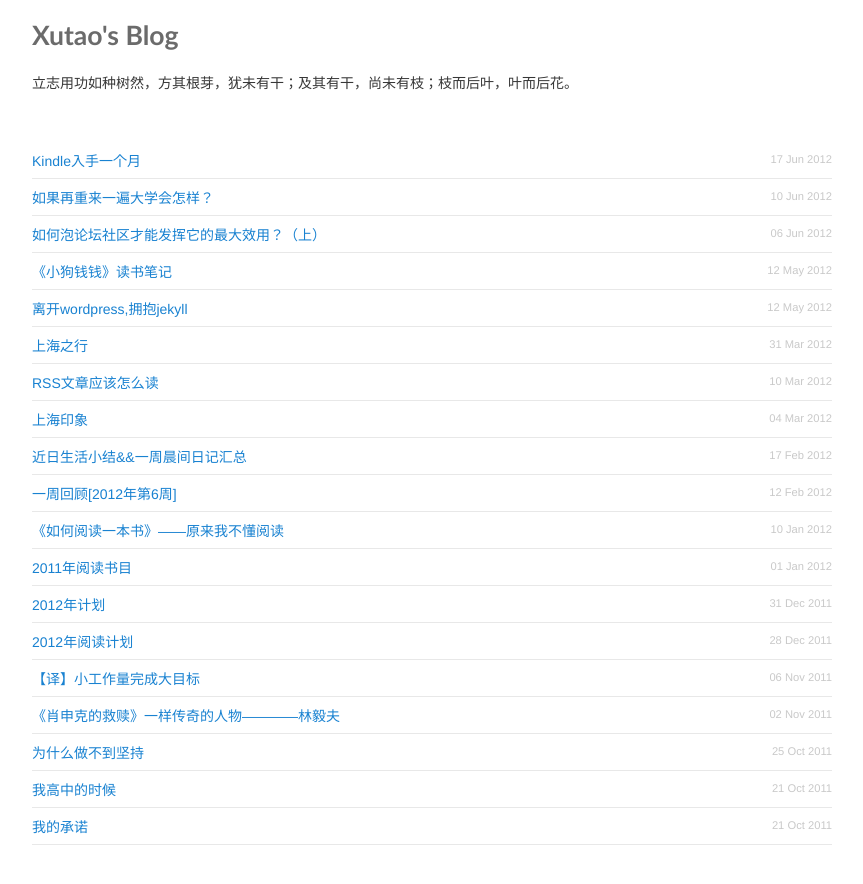
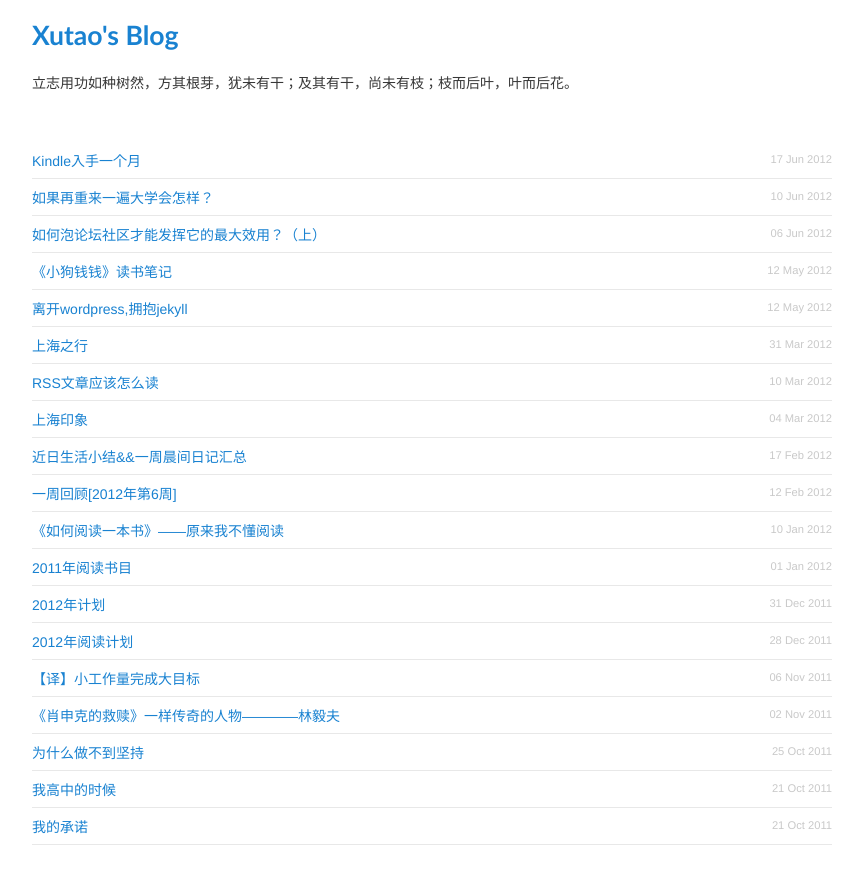
Before and after one commit to xutao1988/xutao1988.github.com, a Jekyll site: the page built from index.html, in a window 1280 px wide. Shown: the top 884 px of the page, without its empty margins (208-1071 px from the left). Built offline with Jekyll 4.4.1, drawn with Linux system fonts in a browser that asks for light colours; Markdown is read by kramdown in place of the engine named in the settings.

Commit message:
fix the title

```diff
--- a/index.html
+++ b/index.html
@@ -3,7 +3,7 @@ layout: layout
 title: "徐涛 知行合一"
 ---
 
-<h2 style="margin: 20px 0"><a href="http://xutao.me"></a>Xutao's Blog</h2>
+<h2 style="margin: 20px 0"><a href="http://xutao.me">Xutao's Blog</h2></a>
 
 <p>立志用功如种树然，方其根芽，犹未有干；及其有干，尚未有枝；枝而后叶，叶而后花。</p>
 </br>
```
